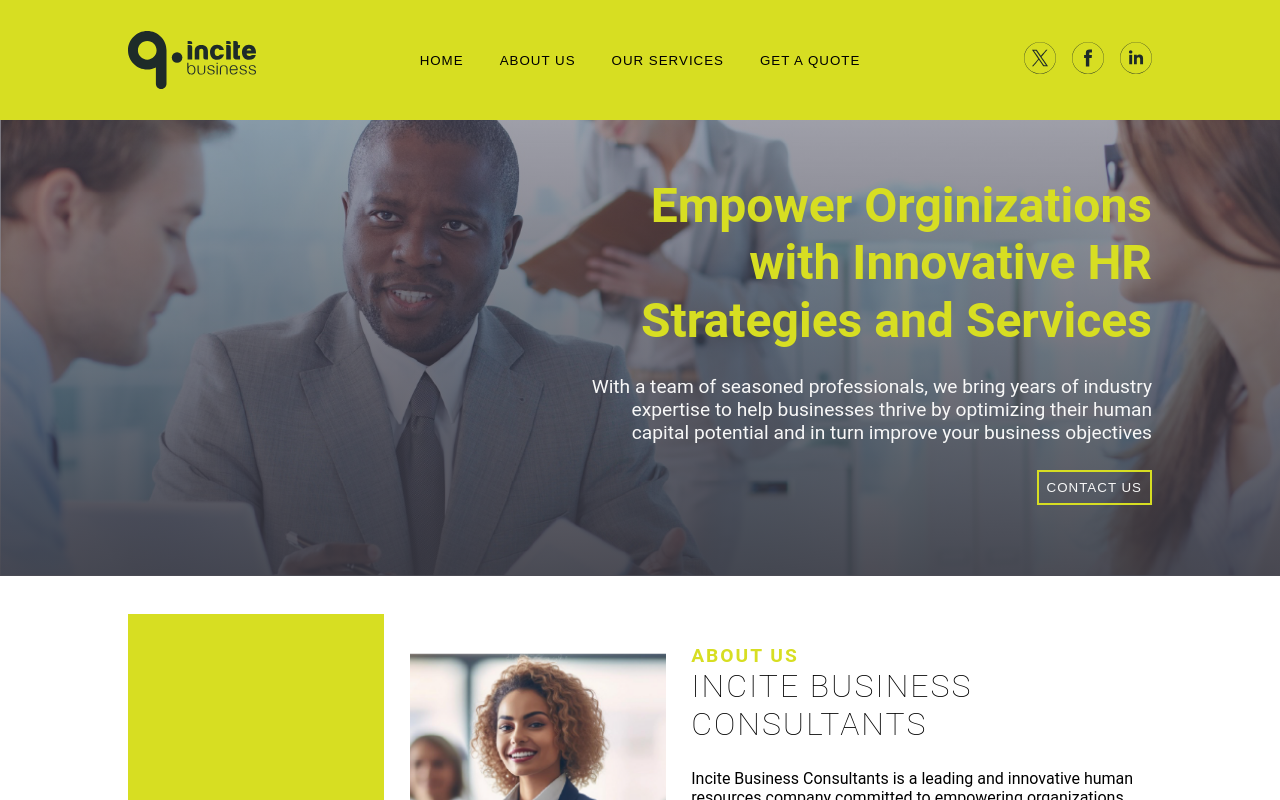
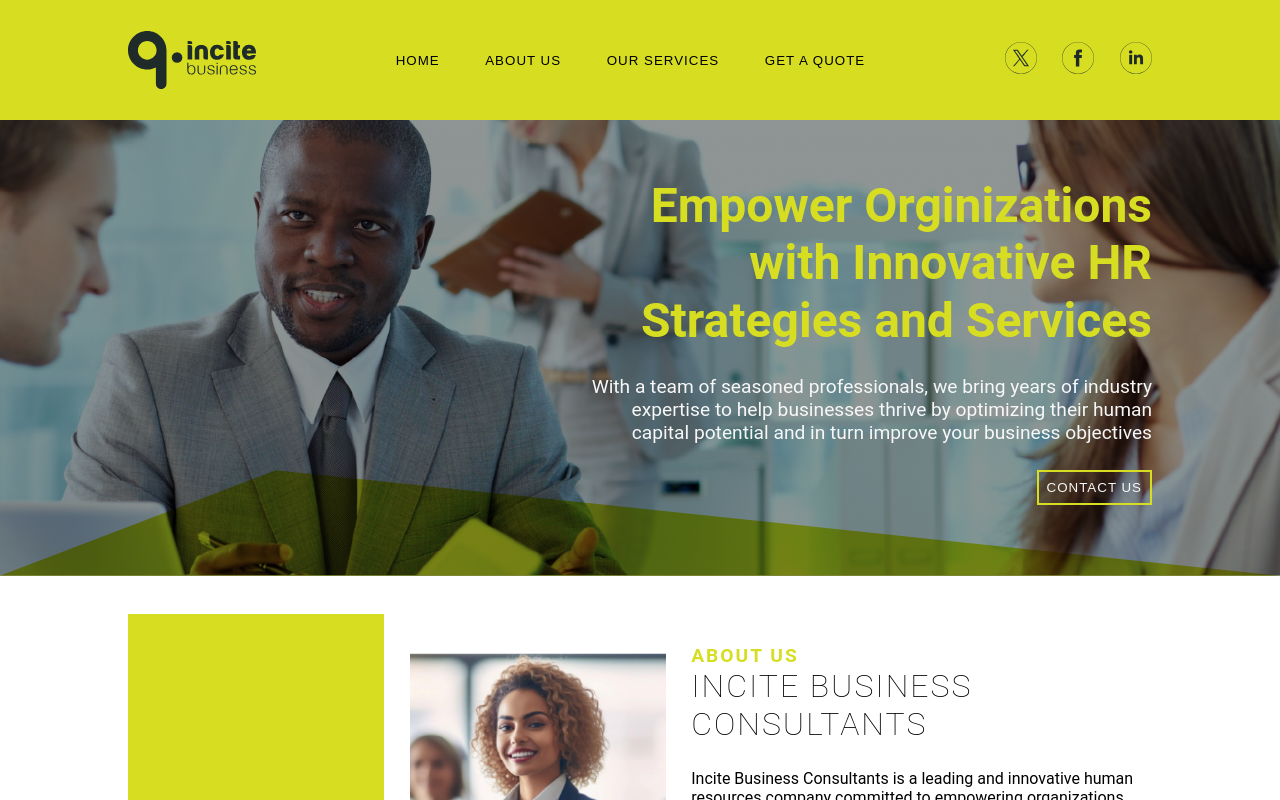
Before and after one commit to brohanInJapan/QIncite_Busines, a React (Vite) app: page / in a window 1280 px wide. Shown: the top 800 px of the page. Built offline with nearby package versions, Linux system fonts and the light colour scheme.

Commit message:
Hero update

```diff
--- a/src/components/ContactArticle.jsx
+++ b/src/components/ContactArticle.jsx
@@ -7,7 +7,7 @@ function ContactArticle({ img }) {
     <section
       className="contact-article"
       style={{
-        background: `  linear-gradient(to top, rgba(30, 43, 41, 0.95), rgba(30, 43, 41, 0.95)), center / cover no-repeat url(${img}) `,
+        background: `linear-gradient(to top, rgba(30, 43, 41, 0.95), rgba(30, 43, 41, 0.95)), center / cover no-repeat url(${img}) `,
         backgroundBlendMode: "multiply",
       }}
     >
--- a/src/components/Hero.jsx
+++ b/src/components/Hero.jsx
@@ -4,8 +4,8 @@ function Hero({ children, img, element }) {
     <section
       className="hero"
       style={{
-        background: `linear-gradient(to top, rgba(56, 56, 66, 0.9), rgba(69, 70, 95, 0.4)), url(${img}) no-repeat`,
-        backgroundSize: `cover`,
+        background: `linear-gradient(to top, rgba(30, 43, 41, 0.50), rgba(30, 43, 41, 0.50)), bottom / contain no-repeat url("src/assets/vectors/Hero Shape.svg"), center / cover no-repeat url(${img}) `,
+        backgroundBlendMode: "multiply",
       }}
     >
       {element ? <img src={element} alt="" className="element" /> : <></>}
--- a/src/index.css
+++ b/src/index.css
@@ -186,7 +186,7 @@ h2 {
     & ul {
       display: flex;
       flex-direction: row;
-      gap: var(--gap-200);
+      gap: var(--gap-400);
 
       @media (max-width: 1080px) {
         max-width: min-content;
@@ -406,6 +406,10 @@ h2 {
 
       margin-block: var(--gap-100);
     }
+
+    & .button {
+      width: max-content;
+    }
   }
 }
 
```
Also changed, not shown: src/assets/vectors/Hero Shape.svg (added), src/assets/vectors/Quote Mark.svg (added).
